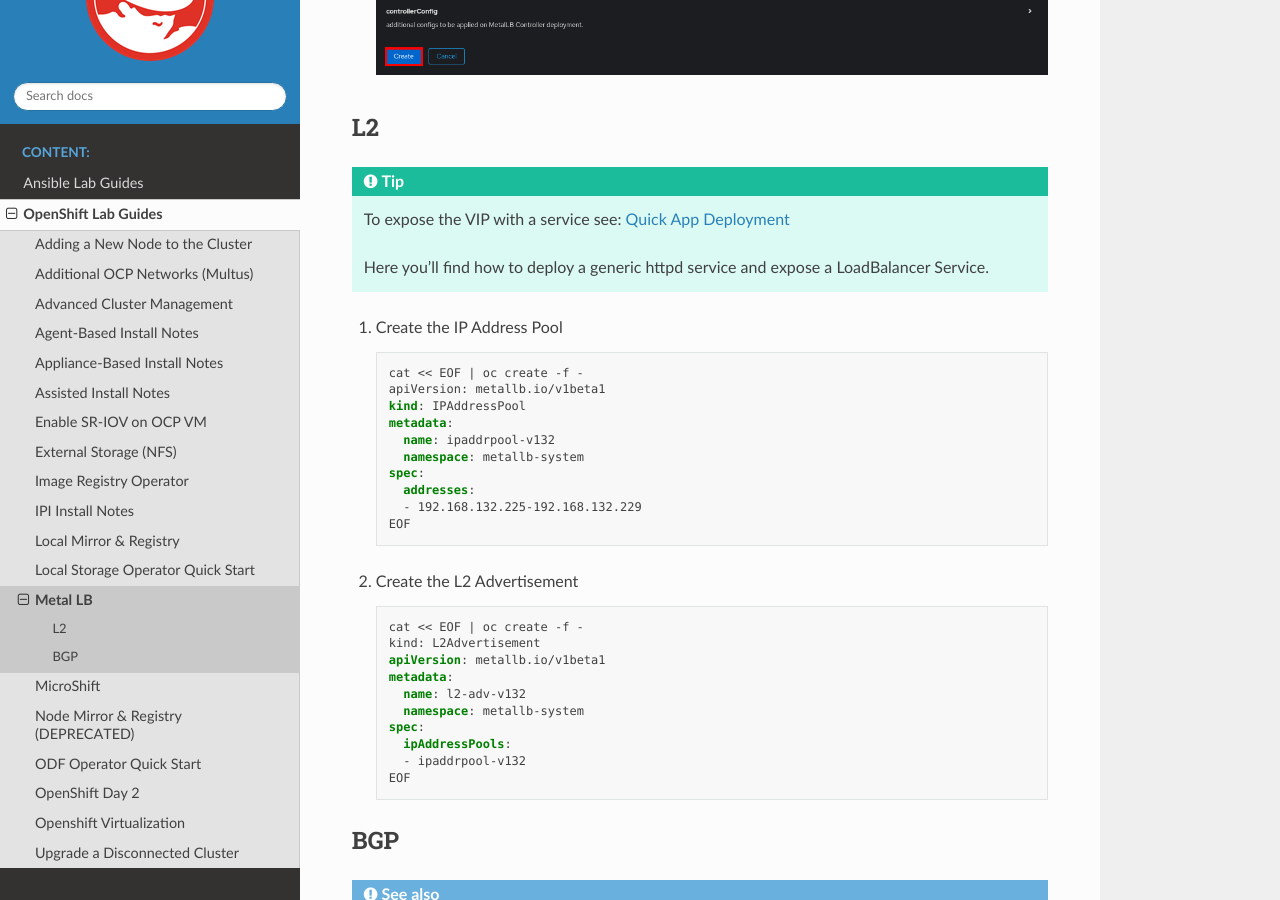
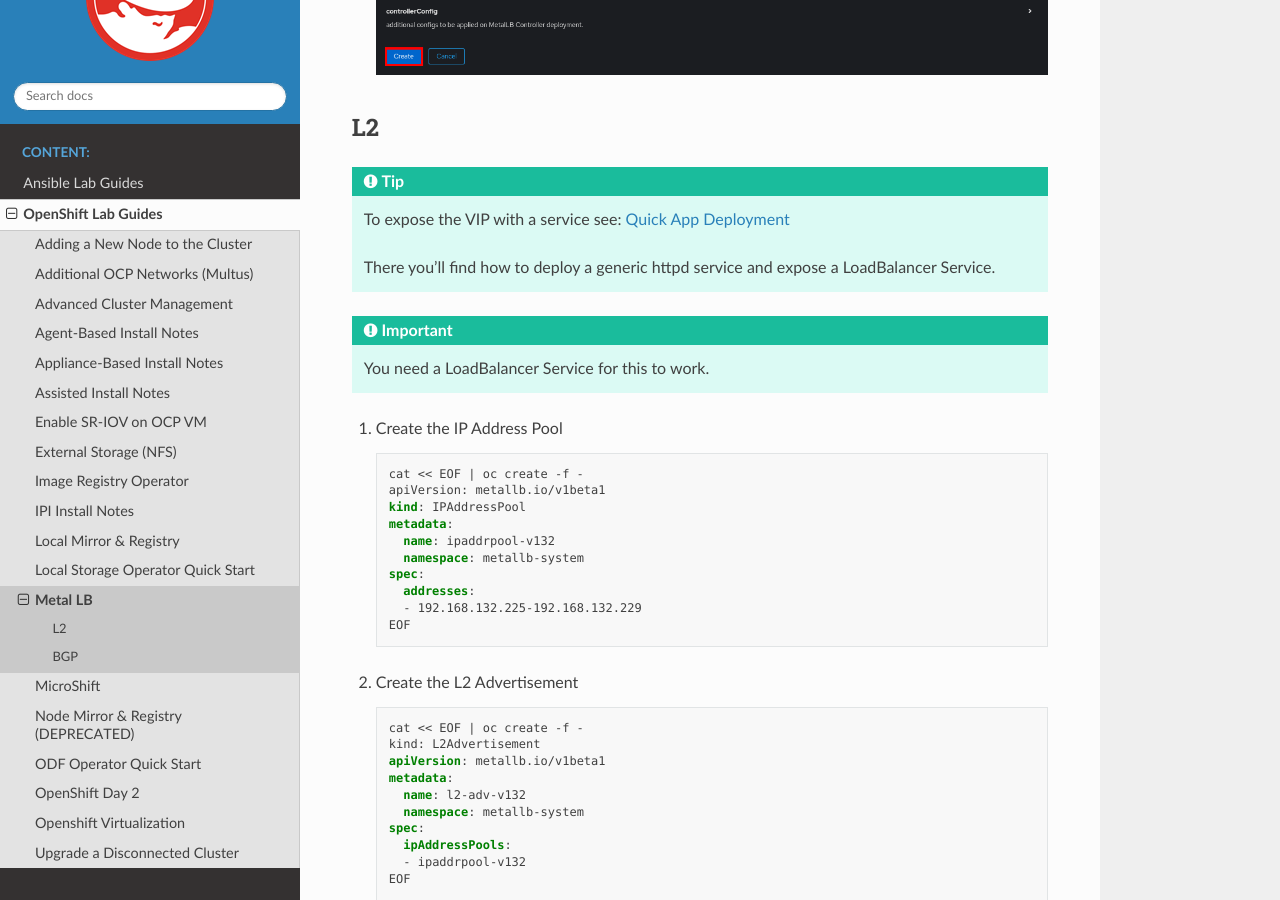
Before and after one commit to vtog/labGuides, a Sphinx documentation site: the page built from source/ocp/metallb.rst, in a window 1280 px wide and 900 px high, scrolled down 3078 px. Built offline with Sphinx 7.4.7 and the Read the Docs theme 3.1.0, drawn with Linux system fonts in a browser that asks for light colours; pages that are not in the unit, such as notebooks, are missing from menus.

Commit message:
fixed some verbiage

```diff
--- a/source/ocp/metallb.rst
+++ b/source/ocp/metallb.rst
@@ -31,8 +31,10 @@
 .. tip:: To expose the VIP with a service see:
    `Quick App Deployment <./openshift-day2.html#quick-app-deployment-route>`_
 
-   Here you'll find how to deploy a generic httpd service and expose a
+   There you'll find how to deploy a generic httpd service and expose a
    LoadBalancer Service.
+
+.. important:: You need a LoadBalancer Service for this to work.
 
 #. Create the IP Address Pool
 
--- a/source/ocp/multus.rst
+++ b/source/ocp/multus.rst
@@ -11,7 +11,7 @@
 .. important:: You can NOT use a ClusterIP service with these endpoints. Only
    the default Network IP can be exposed with a Route.
 
-   For external access use NodePort and LoadBalancer service to expose the
+   For external access use NodePort or LoadBalancer service to expose the
    endpoint.
 
 User Defined Networks
```
